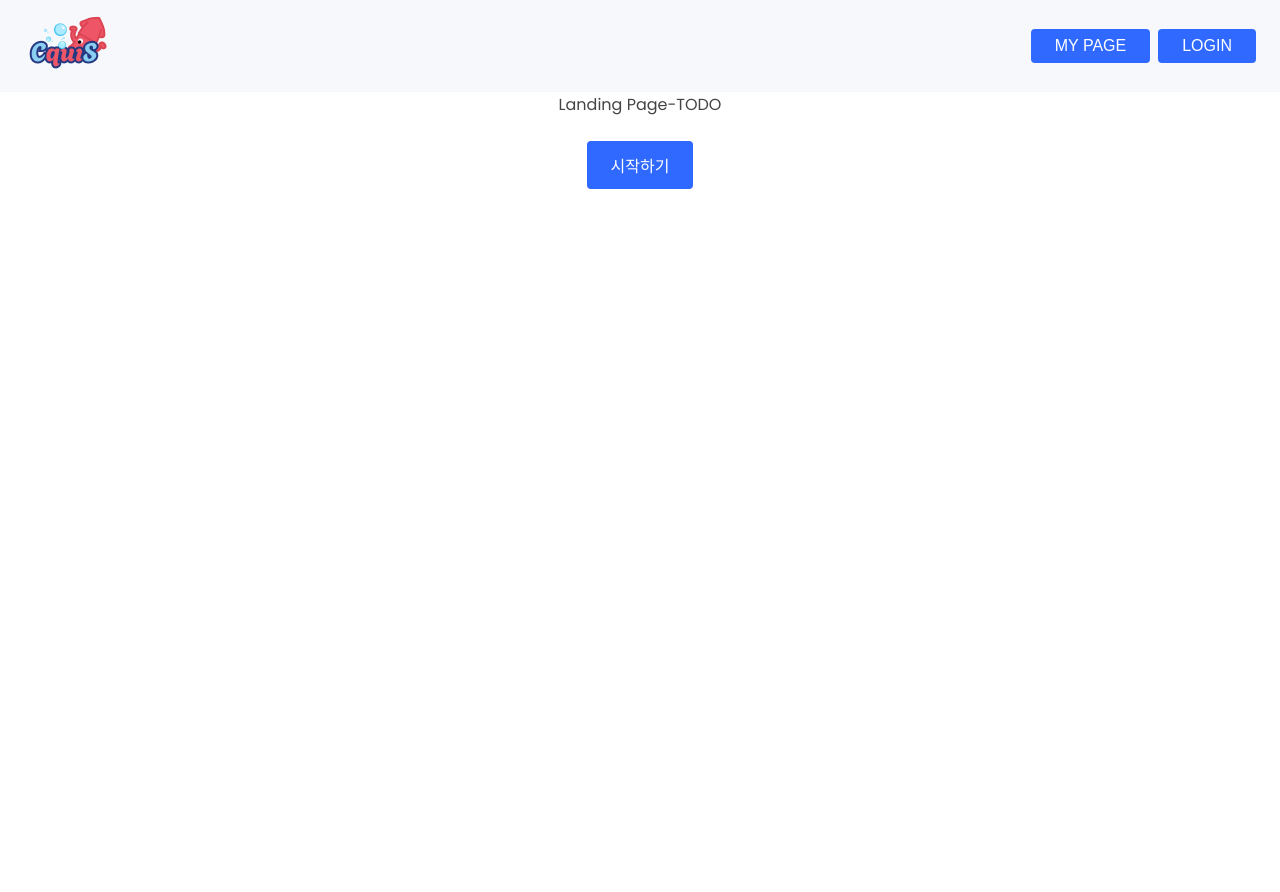
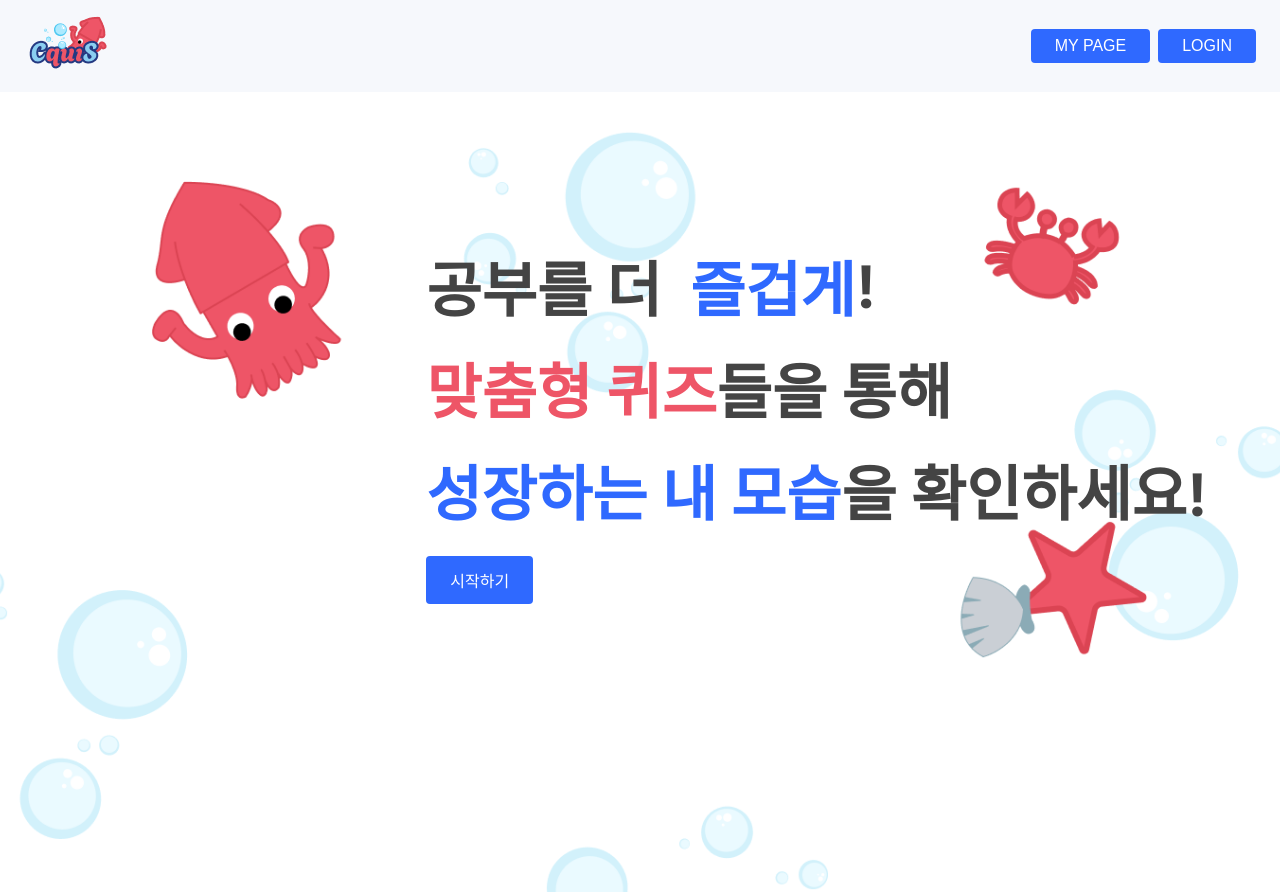
Before and after one commit to Jungle-CQuiS/Frontend, a React (Create React App) app: page / in a window 1280 px wide. Before the commit the page ends 800 px from the top, so only its background shows below. Built offline with nearby package versions, Linux system fonts and the light colour scheme.

Commit message:
Feat: Landing page publishing

```diff
--- a/src/pages/landing/landing.tsx
+++ b/src/pages/landing/landing.tsx
@@ -1,17 +1,33 @@
 import { Link } from "react-router-dom";
 import { PrimaryButtonLarge } from "../../components/buttons/styled";
 import NavBar from "../../components/navbar/navbar";
-import { LandingPageContainer, LandingPageText } from "./styled";
+import { LandingPageContainer, LandingPageText, LandingPageTextContainer, LandingPageTextPrimary, LandingPageTextSecondary, LandingPageTextWrap, LandingPageWrap } from "./styled";
 
 export default function LandingPage(){
     return (
     <>
         <NavBar />
         <LandingPageContainer>
-            <LandingPageText>Landing Page-TODO</LandingPageText>
-            <Link to="/main" >
-                <PrimaryButtonLarge>시작하기</PrimaryButtonLarge>
-            </Link>
+            <LandingPageWrap>
+                <LandingPageTextContainer>
+                    <LandingPageTextWrap>
+                        <LandingPageText>공부를 더 &nbsp;</LandingPageText>
+                        <LandingPageTextPrimary>즐겁게</LandingPageTextPrimary>
+                        <LandingPageText>!</LandingPageText>
+                    </LandingPageTextWrap>
+                    <LandingPageTextWrap>
+                        <LandingPageTextSecondary>맞춤형 퀴즈</LandingPageTextSecondary>
+                        <LandingPageText>들을 통해</LandingPageText>
+                    </LandingPageTextWrap>
+                    <LandingPageTextWrap>
+                        <LandingPageTextPrimary>성장하는 내 모습</LandingPageTextPrimary>
+                        <LandingPageText>을 확인하세요!</LandingPageText>
+                    </LandingPageTextWrap>
+                </LandingPageTextContainer>
+                    <Link to="/main" >
+                        <PrimaryButtonLarge>시작하기</PrimaryButtonLarge>
+                    </Link>
+            </LandingPageWrap>
         </LandingPageContainer>
     </>
     )
--- a/src/pages/landing/styled.ts
+++ b/src/pages/landing/styled.ts
@@ -1,13 +1,51 @@
 import styled from "styled-components";
 
 export const LandingPageContainer = styled.div`
+  width: 100%;
+  height: calc(100vh - 150px);
+  display: flex;
+  justify-content: flex-start;
+  align-items: flex-end;
+  flex-direction: column;
+  padding-top: 150px;
+  background-image: url('/images/mainpage-background.png');
+  background-size: cover;
+  background-position: center;
+  background-repeat: no-repeat;
+  overflow: hidden;
+`;
+
+export const LandingPageWrap = styled.div`
+    padding: 0px 72px;
     display: flex;
     flex-direction: column;
-    gap: 24px;
-    justify-content: center;   /* 세로 중앙 정렬 */
-    align-items: center;       /* 가로 중앙 정렬 */
+    gap: 16px;
+    align-items: flex-start;
+`;
+
+export const LandingPageTextContainer = styled.div`
+    display: flex;
+    flex-direction: column;
+    gap: 8px;
+`;
+
+export const LandingPageTextWrap = styled.div`
+    display: flex;
 `;
 
 export const LandingPageText = styled.div`
+    font-size: 60px;
+    font-weight: 800;
+`;
 
+export const LandingPageTextPrimary = styled.div`
+    font-size: 60px;
+    font-weight: 800;
+    color: #2F69FF;
 `;
+
+export const LandingPageTextSecondary = styled.div`
+    font-size: 60px;
+    font-weight: 800;
+    color: #EE5567;
+`;
```
